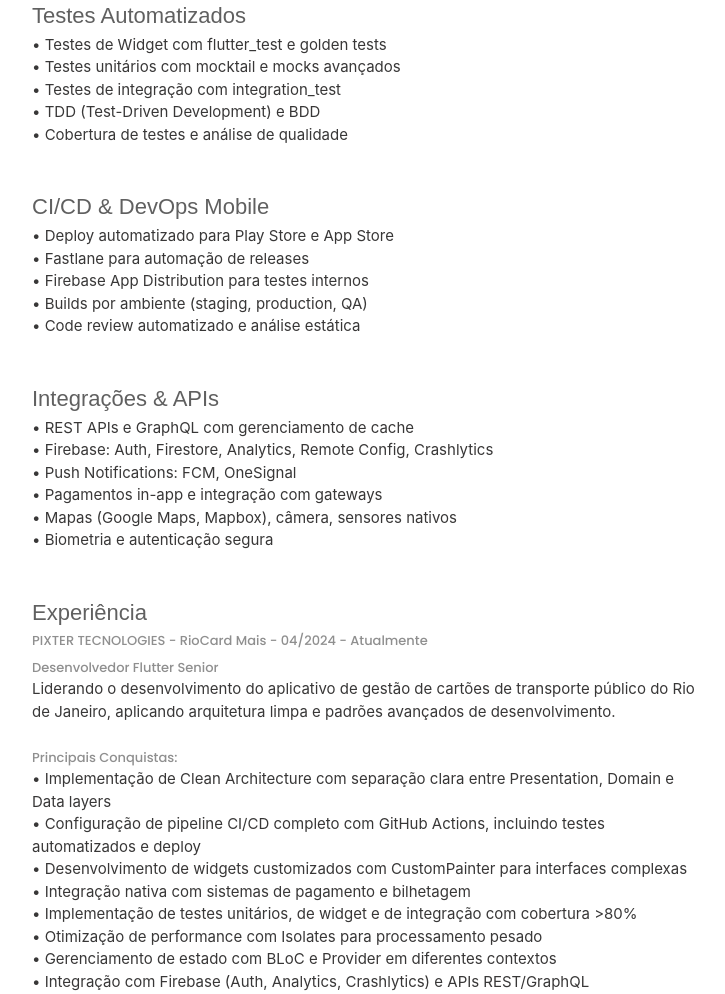
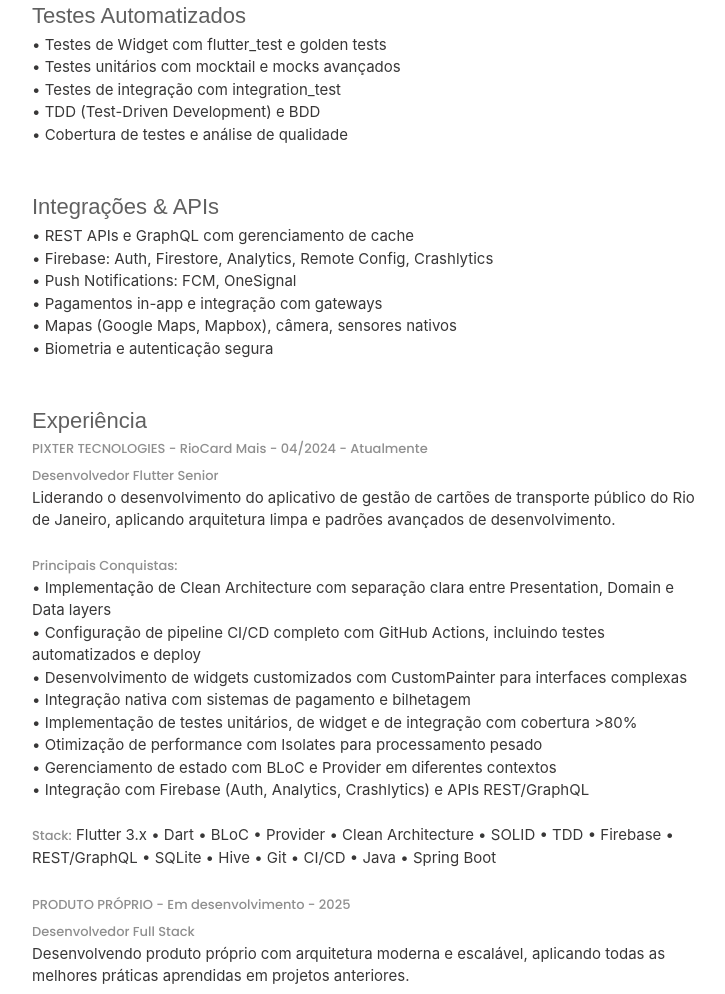
Before and after one commit to MikeFernando/cv, a plain HTML site: page index.html in a window 1280 px wide. Shown: the part 1004-1998 px from the top of the page, without its empty margins (316-1041 px from the left). Drawn offline with Linux system fonts and the light colour scheme; a web font is replaced by a local one.

Commit message:
cv updated 22/07/2025

```diff
--- a/index.html
+++ b/index.html
@@ -73,15 +73,6 @@
                 • Testes de integração com integration_test<br>
                 • TDD (Test-Driven Development) e BDD<br>
                 • Cobertura de testes e análise de qualidade
-            </p>
-
-            <h3 class="title-section">CI/CD & DevOps Mobile</h3>
-            <p>
-                • Deploy automatizado para Play Store e App Store<br>
-                • Fastlane para automação de releases<br>
-                • Firebase App Distribution para testes internos<br>
-                • Builds por ambiente (staging, production, QA)<br>
-                • Code review automatizado e análise estática
             </p>
 
             <h3 class="title-section">Integrações & APIs</h3>
```
